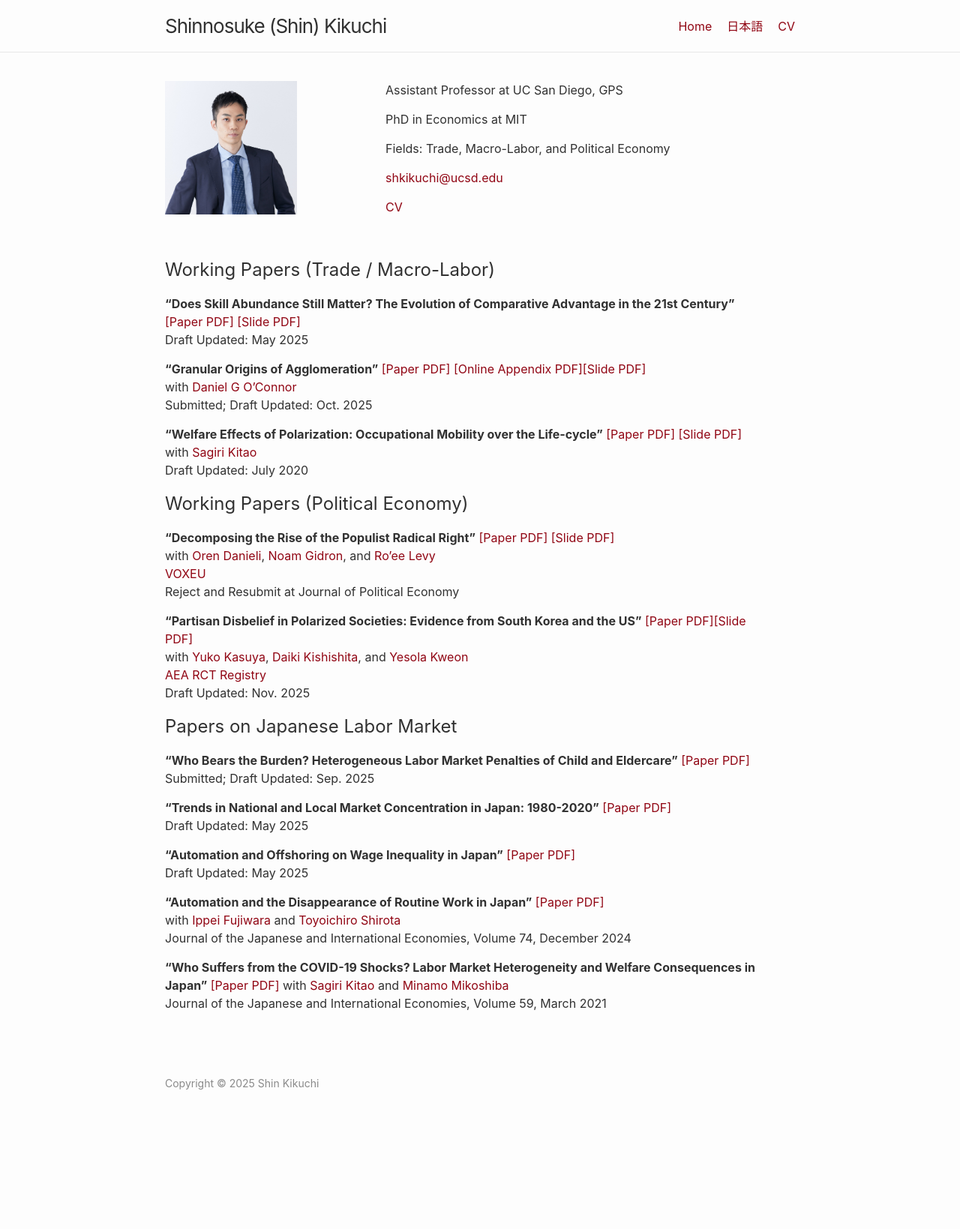
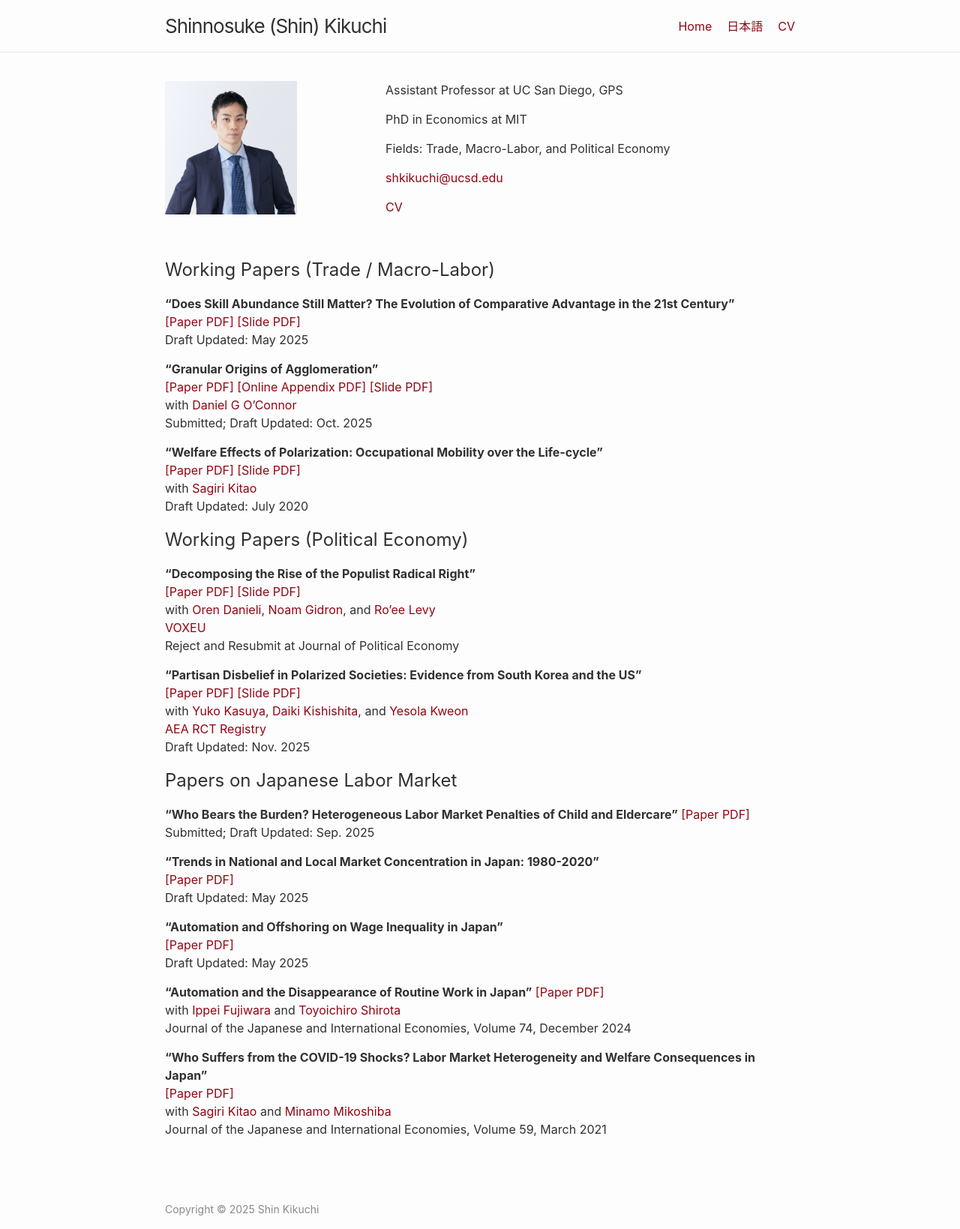
Before and after one commit to shinnkikuchi/shinnkikuchi.github.io, a Jekyll site: the page built from index.md, in a window 1280 px wide. Shown: the whole page at 75% size. Built offline with Jekyll 4.4.1, drawn with Linux system fonts in a browser that asks for light colours; before the commit the page ends 1471 px from its top, so only the background shows below that.

Commit message:
Update index.md

```diff
--- a/index.md
+++ b/index.md
@@ -10,53 +10,99 @@ title: Home
 ## Working Papers (Trade / Macro-Labor)
 
 **"Does Skill Abundance Still Matter? The Evolution of Comparative Advantage in the 21st Century"**
+<br>
 <a href="/files/research/KIKUCHI-skill-trade.pdf" target="_blank">[Paper PDF]</a>
 <a href="/files/research/slide-KIKUCHI-skill-trade.pdf" target="_blank">[Slide PDF]</a>
 <br>
- Draft Updated: May 2025<br>
+ Draft Updated: May 2025
+ <br>
 
-**"Granular Origins of Agglomeration"**<a href="/files/research/KIKUCHI-OCONNOR-granular-spatial.pdf" target="_blank"> [Paper PDF]</a><a href="/files/research/KIKUCHI-OCONNOR-granular-spatial-OnlineApp.pdf" target="_blank"> [Online Appendix PDF]</a><a href="/files/research/slide-KIKUCHI-OCONNOR-granular-spatial.pdf" target="_blank">[Slide PDF]</a><br>
-with  <a href="https://www.danielgoconnor.com" target="_blank">Daniel G O'Connor</a><br>
-Submitted; Draft Updated: Oct. 2025<br>
+**"Granular Origins of Agglomeration"**
+<br>
+<a href="/files/research/KIKUCHI-OCONNOR-granular-spatial.pdf" target="_blank"> [Paper PDF]</a>
+<a href="/files/research/KIKUCHI-OCONNOR-granular-spatial-OnlineApp.pdf" target="_blank"> [Online Appendix PDF]</a>
+<a href="/files/research/slide-KIKUCHI-OCONNOR-granular-spatial.pdf" target="_blank">[Slide PDF]</a>
+<br>
+with  <a href="https://www.danielgoconnor.com" target="_blank">Daniel G O'Connor</a>
+<br>
+Submitted; Draft Updated: Oct. 2025
+<br>
 
-**"Welfare Effects of Polarization: Occupational Mobility over the Life-cycle"** <a href="/files/research/KK-ROBOT.pdf" target="_blank">[Paper PDF]</a> <a href="/files/research/slide-KK-ROBOT.pdf" target="_blank">[Slide PDF]</a><br>
-with <a href="https://sites.google.com/site/sagirikitao/home" target="_blank">Sagiri Kitao</a><br>
-Draft Updated: July 2020<br>
+**"Welfare Effects of Polarization: Occupational Mobility over the Life-cycle"**
+<br>
+<a href="/files/research/KK-ROBOT.pdf" target="_blank">[Paper PDF]</a>
+<a href="/files/research/slide-KK-ROBOT.pdf" target="_blank">[Slide PDF]</a>
+<br>
+with <a href="https://sites.google.com/site/sagirikitao/home" target="_blank">Sagiri Kitao</a>
+<br>
+Draft Updated: July 2020
+<br>
 
 ## Working Papers (Political Economy)
 
-**"Decomposing the Rise of the Populist Radical Right"** <a href="/files/research/DGKL-Populism.pdf" target="_blank">[Paper PDF]</a>
-<a href="/files/research/slide-DGKL-Populism.pdf" target="_blank">[Slide PDF]</a><br>
+**"Decomposing the Rise of the Populist Radical Right"**
+<br>
+<a href="/files/research/DGKL-Populism.pdf" target="_blank">[Paper PDF]</a>
+<a href="/files/research/slide-DGKL-Populism.pdf" target="_blank">[Slide PDF]</a>
+<br>
 with <a href="https://www.orendanieli.com/home" target="_blank">Oren Danieli</a>,
 <a href="https://noamgidron.com/" target="_blank">Noam Gidron</a>,
-and <a href="https://www.roeelevy.com/" target="_blank">Ro'ee Levy</a><br>
- <a href="https://cepr.org/voxeu/columns/decomposing-rise-populist-radical-right-how-changes-priorities-explain-electoral" target="_blank">VOXEU</a><br>
-Reject and Resubmit at Journal of Political Economy <br>
+and <a href="https://www.roeelevy.com/" target="_blank">Ro'ee Levy</a>
+<br>
+ <a href="https://cepr.org/voxeu/columns/decomposing-rise-populist-radical-right-how-changes-priorities-explain-electoral" target="_blank">VOXEU</a>
+ <br>
+Reject and Resubmit at Journal of Political Economy
+<br>
 
-**"Partisan Disbelief in Polarized Societies: Evidence from South Korea and the US"** <a href="/files/research/KKKK-partisan-disbelief.pdf" target="_blank">[Paper PDF]</a><a href="/files/research/slide-KIKUCHI-fakenews.pdf" target="_blank">[Slide PDF]</a> <br>
-with  <a href="https://yukokasuya.com/" target="_blank">Yuko Kasuya</a>, <a href="https://sites.google.com/site/kishishitaecon/" target="_blank">Daiki Kishishita</a>, and <a href="https://yesolakweon.github.io/" target="_blank">Yesola Kweon</a> <br>
-<a href="https://www.socialscienceregistry.org/trials/16557" target="_blank">AEA RCT Registry</a><br>
-Draft Updated: Nov. 2025 <br>
+**"Partisan Disbelief in Polarized Societies: Evidence from South Korea and the US"**
+<br>
+<a href="/files/research/KKKK-partisan-disbelief.pdf" target="_blank">[Paper PDF]</a>
+<a href="/files/research/slide-KIKUCHI-fakenews.pdf" target="_blank">[Slide PDF]</a>
+<br>
+with  <a href="https://yukokasuya.com/" target="_blank">Yuko Kasuya</a>,
+<a href="https://sites.google.com/site/kishishitaecon/" target="_blank">Daiki Kishishita</a>, and
+<a href="https://yesolakweon.github.io/" target="_blank">Yesola Kweon</a>
+<br>
+<a href="https://www.socialscienceregistry.org/trials/16557" target="_blank">AEA RCT Registry</a>
+<br>
+Draft Updated: Nov. 2025
+<br>
 
 ## Papers on Japanese Labor Market
 
 **"Who Bears the Burden? Heterogeneous Labor Market Penalties of Child and Eldercare"** <a href="/files/research/KIKUCHI_LTC_Penalty.pdf" target="_blank">[Paper PDF]</a><br>
 Submitted; Draft Updated: Sep. 2025<br>
 
-**"Trends in National and Local Market Concentration in Japan: 1980-2020"** <a href="/files/research/KIKUCHI_JPN_concentration.pdf" target="_blank">[Paper PDF]</a><br>
-Draft Updated: May 2025<br>
+**"Trends in National and Local Market Concentration in Japan: 1980-2020"**
+<br>
+<a href="/files/research/KIKUCHI_JPN_concentration.pdf" target="_blank">[Paper PDF]</a>
+<br>
+Draft Updated: May 2025
+<br>
 
-**"Automation and Offshoring on Wage Inequality in Japan"** <a href="/files/research/KIKUCHI_JPN_techtrade_ineq.pdf" target="_blank">[Paper PDF]</a><br>
-Draft Updated: May 2025<br>
+**"Automation and Offshoring on Wage Inequality in Japan"**
+<br>
+<a href="/files/research/KIKUCHI_JPN_techtrade_ineq.pdf" target="_blank">[Paper PDF]</a>
+<br>
+Draft Updated: May 2025
+<br>
 
 **"Automation and the Disappearance of Routine Work in Japan"**
-<a href="/files/research/FKS-robot-japan.pdf" target="_blank">[Paper PDF]</a><br>
-with <a href="https://sites.google.com/site/ippeifujiwara/" target="_blank">Ippei Fujiwara</a> and <a href="https://researchmap.jp/81332791111?lang=en" target="_blank">Toyoichiro Shirota</a><br>
-Journal of the Japanese and International Economies, Volume 74, December 2024 <br>
+<a href="/files/research/FKS-robot-japan.pdf" target="_blank">[Paper PDF]</a>
+<br>
+with <a href="https://sites.google.com/site/ippeifujiwara/" target="_blank">Ippei Fujiwara</a>
+ and <a href="https://researchmap.jp/81332791111?lang=en" target="_blank">Toyoichiro Shirota</a>
+ <br>
+Journal of the Japanese and International Economies, Volume 74, December 2024
+<br>
 
 
 **"Who Suffers from the COVID-19 Shocks? Labor Market Heterogeneity and Welfare Consequences in Japan"**
+<br>
  <a href="/files/research/KKM-COVID19.pdf" target="_blank">[Paper PDF]</a>
+ <br>
 with  <a href="https://sites.google.com/site/sagirikitao/home" target="_blank">Sagiri Kitao</a> and
- <a href="https://sites.google.com/view/minamomikoshiba/home" target="_blank">Minamo Mikoshiba</a><br>
-Journal of the Japanese and International Economies, Volume 59, March 2021 <br>
+ <a href="https://sites.google.com/view/minamomikoshiba/home" target="_blank">Minamo Mikoshiba</a>
+ <br>
+Journal of the Japanese and International Economies, Volume 59, March 2021
+<br>
```
